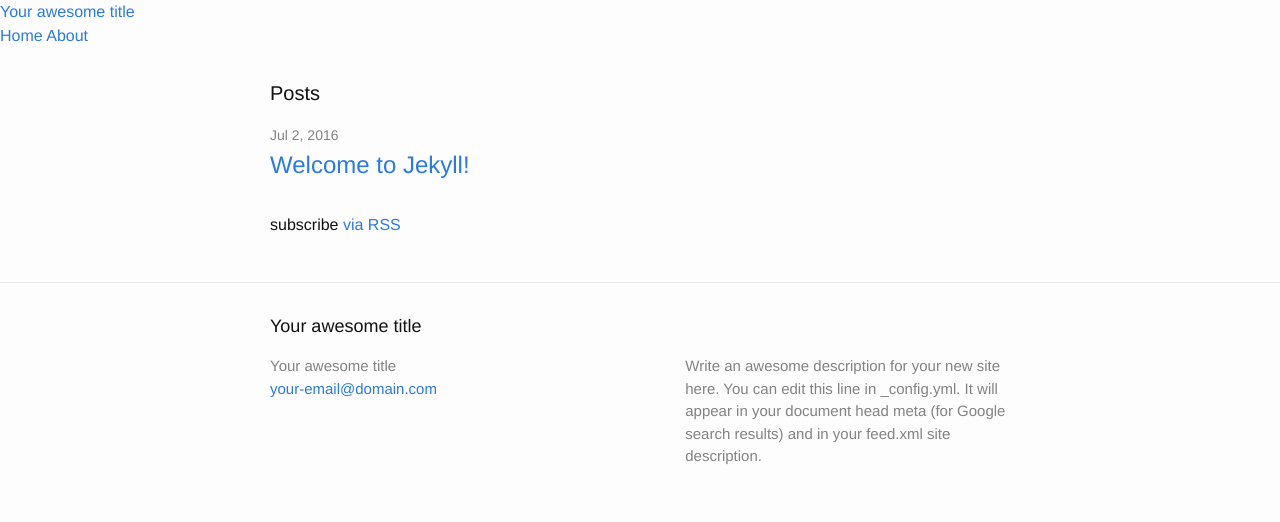
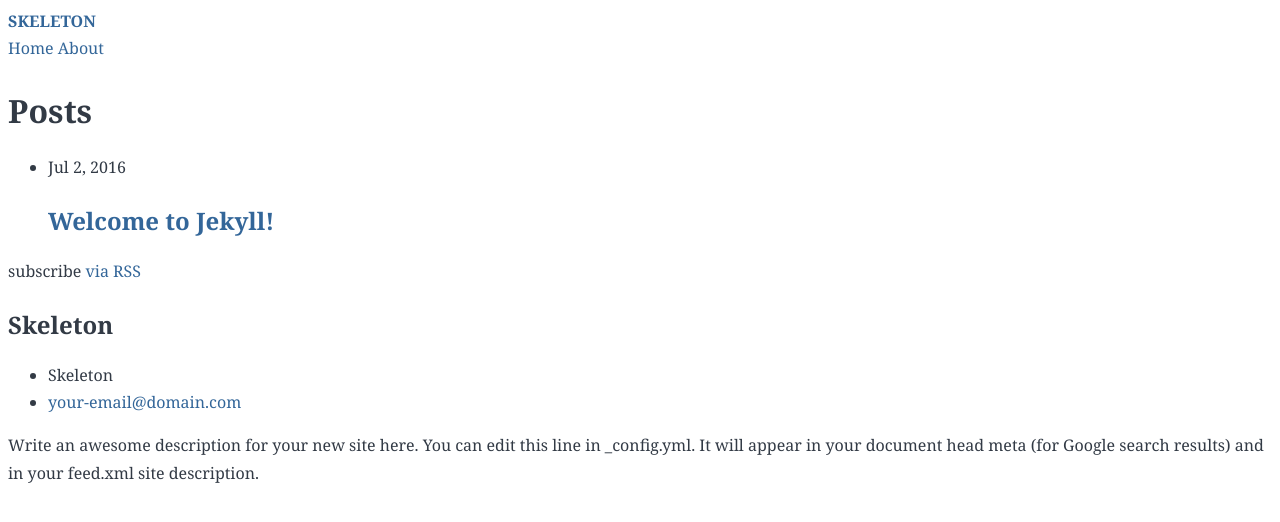
Before and after one commit to morgantracey/morgantracey.github.io, a Jekyll site: the page built from index.html, in a window 1280 px wide. Shown: the top 522 px of the page. Built offline with Jekyll 4.4.1, drawn with Linux system fonts in a browser that asks for light colours.

Commit message:
Add basic 7-1 sass architecture

```diff
--- a/_config.yml
+++ b/_config.yml
@@ -1,5 +1,5 @@
 # Site settings
-title: Your awesome title
+title: Skeleton
 email: your-email@domain.com
 description: > # this means to ignore newlines until "baseurl:"
   Write an awesome description for your new site here. You can edit this
--- a/_sass/_base.scss
+++ /dev/null
@@ -1,206 +0,0 @@
-/**
- * Reset some basic elements
- */
-body, h1, h2, h3, h4, h5, h6,
-p, blockquote, pre, hr,
-dl, dd, ol, ul, figure {
-    margin: 0;
-    padding: 0;
-}
-
-
-
-/**
- * Basic styling
- */
-body {
-    font: $base-font-weight #{$base-font-size}/#{$base-line-height} $base-font-family;
-    color: $text-color;
-    background-color: $background-color;
-    -webkit-text-size-adjust: 100%;
-    -webkit-font-feature-settings: "kern" 1;
-    -moz-font-feature-settings: "kern" 1;
-    -o-font-feature-settings: "kern" 1;
-    font-feature-settings: "kern" 1;
-    font-kerning: normal;
-}
-
-
-
-/**
- * Set `margin-bottom` to maintain vertical rhythm
- */
-h1, h2, h3, h4, h5, h6,
-p, blockquote, pre,
-ul, ol, dl, figure,
-%vertical-rhythm {
-    margin-bottom: $spacing-unit / 2;
-}
-
-
-
-/**
- * Images
- */
-img {
-    max-width: 100%;
-    vertical-align: middle;
-}
-
-
-
-/**
- * Figures
- */
-figure > img {
-    display: block;
-}
-
-figcaption {
-    font-size: $small-font-size;
-}
-
-
-
-/**
- * Lists
- */
-ul, ol {
-    margin-left: $spacing-unit;
-}
-
-li {
-    > ul,
-    > ol {
-         margin-bottom: 0;
-    }
-}
-
-
-
-/**
- * Headings
- */
-h1, h2, h3, h4, h5, h6 {
-    font-weight: $base-font-weight;
-}
-
-
-
-/**
- * Links
- */
-a {
-    color: $brand-color;
-    text-decoration: none;
-
-    &:visited {
-        color: darken($brand-color, 15%);
-    }
-
-    &:hover {
-        color: $text-color;
-        text-decoration: underline;
-    }
-}
-
-
-
-/**
- * Blockquotes
- */
-blockquote {
-    color: $grey-color;
-    border-left: 4px solid $grey-color-light;
-    padding-left: $spacing-unit / 2;
-    font-size: 18px;
-    letter-spacing: -1px;
-    font-style: italic;
-
-    > :last-child {
-        margin-bottom: 0;
-    }
-}
-
-
-
-/**
- * Code formatting
- */
-pre,
-code {
-    font-size: 15px;
-    border: 1px solid $grey-color-light;
-    border-radius: 3px;
-    background-color: #eef;
-}
-
-code {
-    padding: 1px 5px;
-}
-
-pre {
-    padding: 8px 12px;
-    overflow-x: auto;
-
-    > code {
-        border: 0;
-        padding-right: 0;
-        padding-left: 0;
-    }
-}
-
-
-
-/**
- * Wrapper
- */
-.wrapper {
-    max-width: -webkit-calc(#{$content-width} - (#{$spacing-unit} * 2));
-    max-width:         calc(#{$content-width} - (#{$spacing-unit} * 2));
-    margin-right: auto;
-    margin-left: auto;
-    padding-right: $spacing-unit;
-    padding-left: $spacing-unit;
-    @extend %clearfix;
-
-    @include media-query($on-laptop) {
-        max-width: -webkit-calc(#{$content-width} - (#{$spacing-unit}));
-        max-width:         calc(#{$content-width} - (#{$spacing-unit}));
-        padding-right: $spacing-unit / 2;
-        padding-left: $spacing-unit / 2;
-    }
-}
-
-
-
-/**
- * Clearfix
- */
-%clearfix {
-
-    &:after {
-        content: "";
-        display: table;
-        clear: both;
-    }
-}
-
-
-
-/**
- * Icons
- */
-.icon {
-
-    > svg {
-        display: inline-block;
-        width: 16px;
-        height: 16px;
-        vertical-align: middle;
-
-        path {
-            fill: $grey-color;
-        }
-    }
-}
--- a/_sass/_layout.scss
+++ /dev/null
@@ -1,242 +0,0 @@
-/**
- * Site header
- */
-.site-header {
-    border-top: 5px solid $grey-color-dark;
-    border-bottom: 1px solid $grey-color-light;
-    min-height: 56px;
-
-    // Positioning context for the mobile navigation icon
-    position: relative;
-}
-
-.site-title {
-    font-size: 26px;
-    font-weight: 300;
-    line-height: 56px;
-    letter-spacing: -1px;
-    margin-bottom: 0;
-    float: left;
-
-    &,
-    &:visited {
-        color: $grey-color-dark;
-    }
-}
-
-.site-nav {
-    float: right;
-    line-height: 56px;
-
-    .menu-icon {
-        display: none;
-    }
-
-    .page-link {
-        color: $text-color;
-        line-height: $base-line-height;
-
-        // Gaps between nav items, but not on the last one
-        &:not(:last-child) {
-            margin-right: 20px;
-        }
-    }
-
-    @include media-query($on-palm) {
-        position: absolute;
-        top: 9px;
-        right: $spacing-unit / 2;
-        background-color: $background-color;
-        border: 1px solid $grey-color-light;
-        border-radius: 5px;
-        text-align: right;
-
-        .menu-icon {
-            display: block;
-            float: right;
-            width: 36px;
-            height: 26px;
-            line-height: 0;
-            padding-top: 10px;
-            text-align: center;
-
-            > svg {
-                width: 18px;
-                height: 15px;
-
-                path {
-                    fill: $grey-color-dark;
-                }
-            }
-        }
-
-        .trigger {
-            clear: both;
-            display: none;
-        }
-
-        &:hover .trigger {
-            display: block;
-            padding-bottom: 5px;
-        }
-
-        .page-link {
-            display: block;
-            padding: 5px 10px;
-
-            &:not(:last-child) {
-                margin-right: 0;
-            }
-            margin-left: 20px;
-        }
-    }
-}
-
-
-
-/**
- * Site footer
- */
-.site-footer {
-    border-top: 1px solid $grey-color-light;
-    padding: $spacing-unit 0;
-}
-
-.footer-heading {
-    font-size: 18px;
-    margin-bottom: $spacing-unit / 2;
-}
-
-.contact-list,
-.social-media-list {
-    list-style: none;
-    margin-left: 0;
-}
-
-.footer-col-wrapper {
-    font-size: 15px;
-    color: $grey-color;
-    margin-left: -$spacing-unit / 2;
-    @extend %clearfix;
-}
-
-.footer-col {
-    float: left;
-    margin-bottom: $spacing-unit / 2;
-    padding-left: $spacing-unit / 2;
-}
-
-.footer-col-1 {
-    width: -webkit-calc(35% - (#{$spacing-unit} / 2));
-    width:         calc(35% - (#{$spacing-unit} / 2));
-}
-
-.footer-col-2 {
-    width: -webkit-calc(20% - (#{$spacing-unit} / 2));
-    width:         calc(20% - (#{$spacing-unit} / 2));
-}
-
-.footer-col-3 {
-    width: -webkit-calc(45% - (#{$spacing-unit} / 2));
-    width:         calc(45% - (#{$spacing-unit} / 2));
-}
-
-@include media-query($on-laptop) {
-    .footer-col-1,
-    .footer-col-2 {
-        width: -webkit-calc(50% - (#{$spacing-unit} / 2));
-        width:         calc(50% - (#{$spacing-unit} / 2));
-    }
-
-    .footer-col-3 {
-        width: -webkit-calc(100% - (#{$spacing-unit} / 2));
-        width:         calc(100% - (#{$spacing-unit} / 2));
-    }
-}
-
-@include media-query($on-palm) {
-    .footer-col {
-        float: none;
-        width: -webkit-calc(100% - (#{$spacing-unit} / 2));
-        width:         calc(100% - (#{$spacing-unit} / 2));
-    }
-}
-
-
-
-/**
- * Page content
- */
-.page-content {
-    padding: $spacing-unit 0;
-}
-
-.page-heading {
-    font-size: 20px;
-}
-
-.post-list {
-    margin-left: 0;
-    list-style: none;
-
-    > li {
-        margin-bottom: $spacing-unit;
-    }
-}
-
-.post-meta {
-    font-size: $small-font-size;
-    color: $grey-color;
-}
-
-.post-link {
-    display: block;
-    font-size: 24px;
-}
-
-
-
-/**
- * Posts
- */
-.post-header {
-    margin-bottom: $spacing-unit;
-}
-
-.post-title {
-    font-size: 42px;
-    letter-spacing: -1px;
-    line-height: 1;
-
-    @include media-query($on-laptop) {
-        font-size: 36px;
-    }
-}
-
-.post-content {
-    margin-bottom: $spacing-unit;
-
-    h2 {
-        font-size: 32px;
-
-        @include media-query($on-laptop) {
-            font-size: 28px;
-        }
-    }
-
-    h3 {
-        font-size: 26px;
-
-        @include media-query($on-laptop) {
-            font-size: 22px;
-        }
-    }
-
-    h4 {
-        font-size: 20px;
-
-        @include media-query($on-laptop) {
-            font-size: 18px;
-        }
-    }
-}
--- /dev/null
+++ b/_sass/abstracts/_variables.scss
@@ -0,0 +1,27 @@
+// Colors
+$brand-color: #369;
+$background-color: #fff;
+$text-color: #323a45;
+$link-color: $brand-color;
+$color-muted: #eee;
+
+// Fonts
+$font-serif: "Source Serif Pro", Georgia, serif;
+$font-sans: "Source Sans Pro", "Helvetica Neue", Helvetica, sans-serif;
+$font-code: "Source Code Pro";
+
+$font-weight--thin: 100;
+$font-weight--light: 300;
+$font-weight--medium: 400;
+$font-weight--bold: 700;
+$font-weight--ultra: 900;
+
+
+$body-font: $font-serif;
+$header-font: $font-sans;
+$font-size--normal: 1.6em; // sizing is in rems elsewhere (Chrome bug)
+$font-size--small: 1.3em;
+$line-height: 1.7;
+
+// Layout
+$spacing-unit: 30px;
--- /dev/null
+++ b/_sass/base/_base.scss
@@ -0,0 +1,108 @@
+html {
+  box-sizing: border-box;
+  font-size: 62.5%;
+}
+
+*, *:before, *:after {
+  box-sizing: inherit;
+}
+
+body {
+  font-family: $body-font;
+  font-size: $font-size--normal;
+  line-height: $line-height;
+  color: $text-color;
+  background-color: $background-color;
+}
+
+img {
+  border: 0;
+  max-width: 100%;
+  height: auto;
+  vertical-align: middle;
+}
+
+a {
+  color: $link-color;
+  text-decoration: none;
+  &:hover {
+    color: darken($link-color, 15%);
+    text-decoration: underline;
+  }
+}
+
+
+
+/**
+ * Set `margin-bottom` to maintain vertical rhythm
+ */
+h1, h2, h3, h4, h5, h6,
+p, blockquote, pre,
+ul, ol, dl, figure,
+%vertical-rhythm {
+    margin-bottom: $spacing-unit / 2;
+}
+
+
+
+/**
+ * Figures
+ */
+figure > img {
+    display: block;
+}
+
+figcaption {
+    font-size: $font-size--small;
+}
+
+/**
+ * Headings
+ */
+h1, h2, h3, h4, h5, h6 {
+    font-weight: $font-weight--bold;
+}
+
+/**
+ * Blockquotes
+ */
+blockquote {
+    color: $color-muted;
+    border-left: 4px solid $color-muted;
+    padding-left: $spacing-unit / 2;
+    font-size: 18px;
+    letter-spacing: -1px;
+    font-style: italic;
+
+    > :last-child {
+        margin-bottom: 0;
+    }
+}
+
+
+
+/**
+ * Code formatting
+ */
+pre,
+code {
+    font-size: 15px;
+    border: 1px solid $color-muted;
+    border-radius: 3px;
+    background-color: #eef;
+}
+
+code {
+    padding: 1px 5px;
+}
+
+pre {
+    padding: 8px 12px;
+    overflow-x: auto;
+
+    > code {
+        border: 0;
+        padding-right: 0;
+        padding-left: 0;
+    }
+}
--- /dev/null
+++ b/_sass/components/_brand.scss
@@ -0,0 +1,4 @@
+.brand {
+  font-weight: $font-weight--bold;
+  text-transform: uppercase;
+}
--- a/css/main.scss
+++ b/css/main.scss
@@ -1,53 +1,15 @@
 ---
-# Only the main Sass file needs front matter (the dashes are enough)
 ---
-@charset "utf-8";
 
+@import
+  "abstracts/variables";
 
+@import
+  "base/base",
+  "base/syntax-highlighting";
 
-// Our variables
-$base-font-family: "Helvetica Neue", Helvetica, Arial, sans-serif;
-$base-font-size:   16px;
-$base-font-weight: 400;
-$small-font-size:  $base-font-size * 0.875;
-$base-line-height: 1.5;
+@import
+  "components/brand";
 
-$spacing-unit:     30px;
-
-$text-color:       #111;
-$background-color: #fdfdfd;
-$brand-color:      #2a7ae2;
-
-$grey-color:       #828282;
-$grey-color-light: lighten($grey-color, 40%);
-$grey-color-dark:  darken($grey-color, 25%);
-
-// Width of the content area
-$content-width:    800px;
-
-$on-palm:          600px;
-$on-laptop:        800px;
-
-
-
-// Use media queries like this:
-// @include media-query($on-palm) {
-//     .wrapper {
-//         padding-right: $spacing-unit / 2;
-//         padding-left: $spacing-unit / 2;
-//     }
-// }
-@mixin media-query($device) {
-    @media screen and (max-width: $device) {
-        @content;
-    }
-}
-
-
-
-// Import partials from `sass_dir` (defaults to `_sass`)
 @import
-        "base",
-        "layout",
-        "syntax-highlighting"
-;
+  "layout/layout";
```
Also changed, not shown: _sass/base/_syntax-highlighting.scss (renamed from _sass/_syntax-highlighting.scss), _sass/layout/_layout.scss (added).
